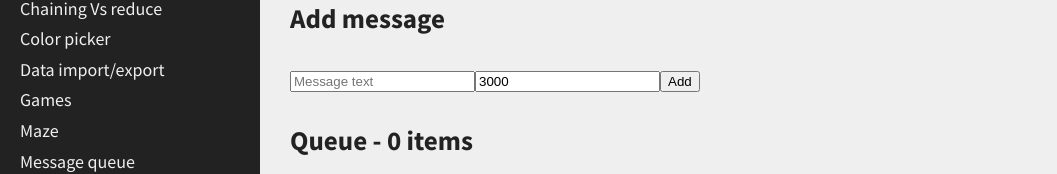
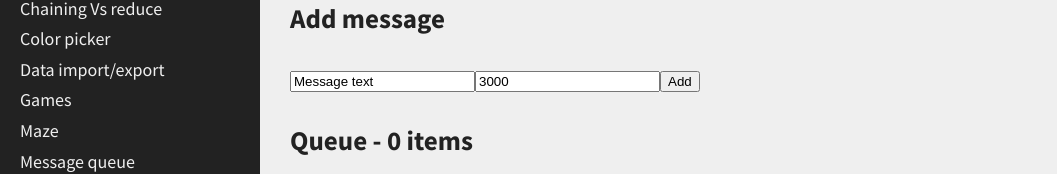
Before and after one commit to murbar/sketchbook, a React (Create React App) app: page /message-queue in a window 1280 px wide. Shown: the part 177-351 px from the top of the page, without its empty margins (0-1057 px from the left). Built offline with nearby package versions, Linux system fonts and the light colour scheme.

Commit message:
Add default message value

```diff
--- a/src/components/message-queue/MessageQueue.js
+++ b/src/components/message-queue/MessageQueue.js
@@ -9,7 +9,8 @@ li`;
 
 export default function MessageQueue() {
   const { items, add, remove, count } = useExpiresArray();
-  const [inputs, setInputs] = useState({ delay: 3000 });
+  const defaultMessage = 'Message text';
+  const [inputs, setInputs] = useState({ message: defaultMessage, delay: 3000 });
   const itemsTransition = useTransition(items, m => m.id, {
     from: {
       opacity: 0,
@@ -28,7 +29,7 @@ export default function MessageQueue() {
   const addMessage = e => {
     e.preventDefault();
     add(inputs.message, inputs.delay);
-    setInputs(prev => ({ ...prev, message: '' }));
+    setInputs(prev => ({ ...prev, message: defaultMessage }));
   };
 
   const handleOnChange = e => {
@@ -53,6 +54,7 @@ export default function MessageQueue() {
           value={inputs.message || ''}
           onChange={handleOnChange}
           placeholder="Message text"
+          onFocus={e => e.target.select()}
         />
         <input
           type="number"
```
